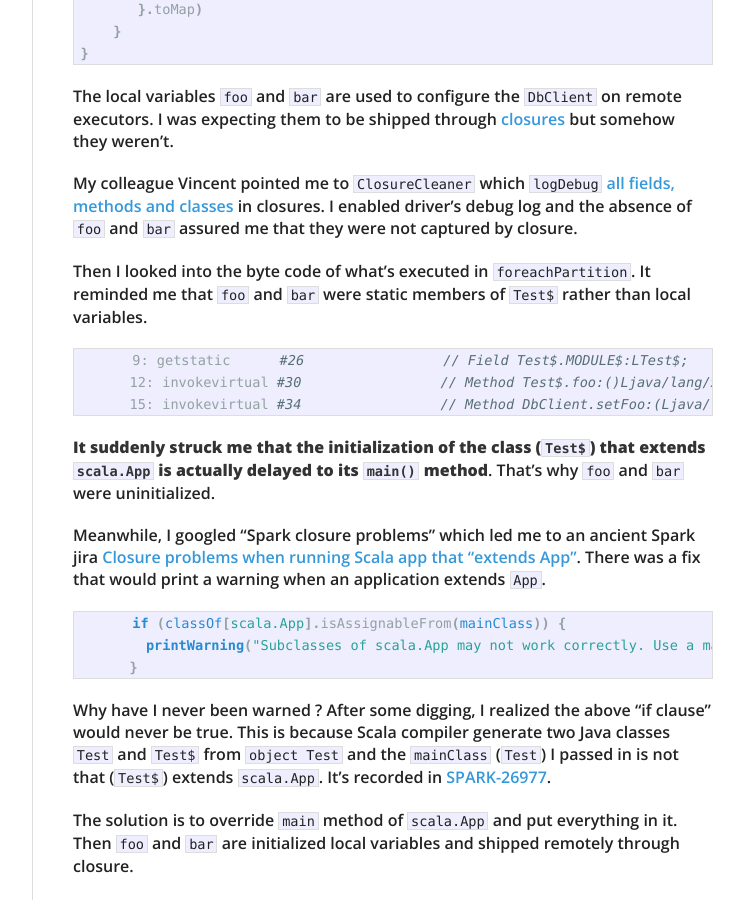
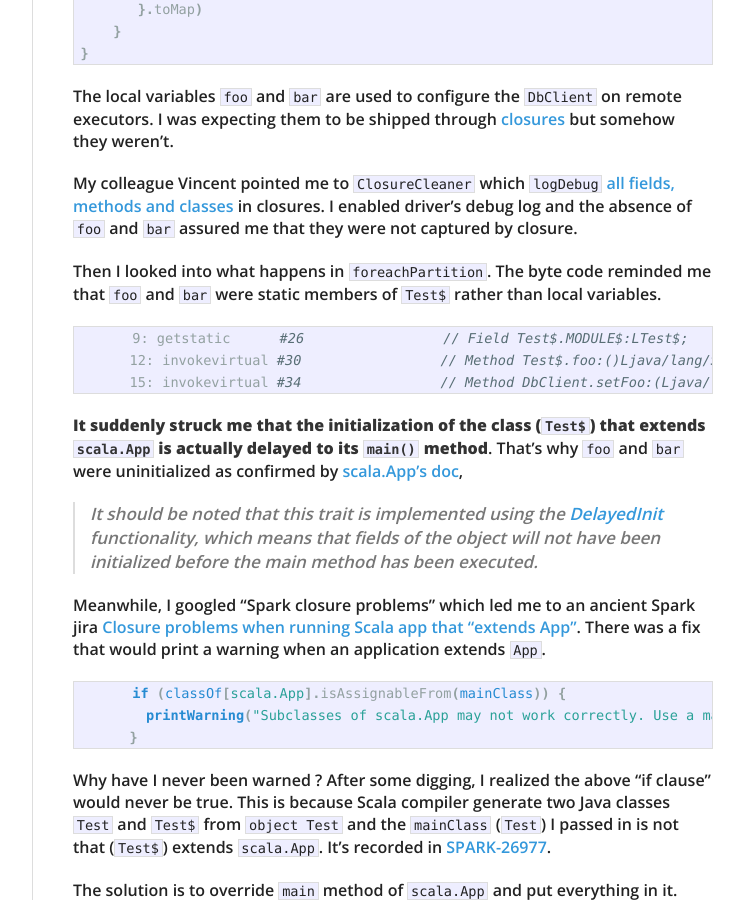
Before and after one commit to manuzhang/jekyll_blog, a Jekyll site: the page built from _posts/2019-02-23-spark-app-npe.md, in a window 1280 px wide and 900 px high, scrolled down 644 px. Shown: the whole window, without its empty margins (378-1122 px from the left). Built offline with Jekyll 4.4.1, drawn with Linux system fonts in a browser that asks for light colours; nearby versions of some CDN libraries; comment, search, counter and statistics services are not loaded.

Commit message:
Add scala.App doc

````diff
--- a/_posts/2019-02-23-spark-app-npe.md
+++ b/_posts/2019-02-23-spark-app-npe.md
@@ -34,7 +34,7 @@ The local variables `foo` and `bar` are used to configure the `DbClient` on remo
 
 My colleague Vincent pointed me to `ClosureCleaner` which `logDebug` [all fields, methods and classes](https://github.com/apache/spark/blob/v2.3.1/core/src/main/scala/org/apache/spark/util/ClosureCleaner.scala#L221) in closures. I enabled driver's debug log and the absence of `foo` and `bar` assured me that they were not captured by closure.
 
-Then I looked into the byte code of what's executed in `foreachPartition`. It reminded me that `foo` and `bar` were static members of `Test$` rather than local variables.
+Then I looked into what happens in `foreachPartition`. The byte code reminded me that `foo` and `bar` were static members of `Test$` rather than local variables.
 
 ```bash
       9: getstatic      #26                 // Field Test$.MODULE$:LTest$;
@@ -42,7 +42,10 @@ Then I looked into the byte code of what's executed in `foreachPartition`. It re
       15: invokevirtual #34                 // Method DbClient.setFoo:(Ljava/lang/String;)V
 ```
 
-**It suddenly struck me that the initialization of the class (`Test$`) that extends `scala.App` is actually delayed to its `main()` method**. That's why `foo` and `bar` were uninitialized.
+**It suddenly struck me that the initialization of the class (`Test$`) that extends `scala.App` is actually delayed to its `main()` method**. That's why `foo` and `bar` were uninitialized as confirmed by [scala.App's doc](https://scala-lang.org/files/archive/api/2.11.12/#scala.App),
+
+> It should be noted that this trait is implemented using the [DelayedInit](https://scala-lang.org/files/archive/api/2.11.12/scala/DelayedInit.html) functionality, which means that fields of the object will not have been initialized before the main method has been executed.
+
 
 Meanwhile, I googled "Spark closure problems" which led me to an ancient Spark jira [Closure problems when running Scala app that "extends App"](https://issues.apache.org/jira/browse/SPARK-4170). There was a fix that would print a warning when an application extends `App`.
 
````
